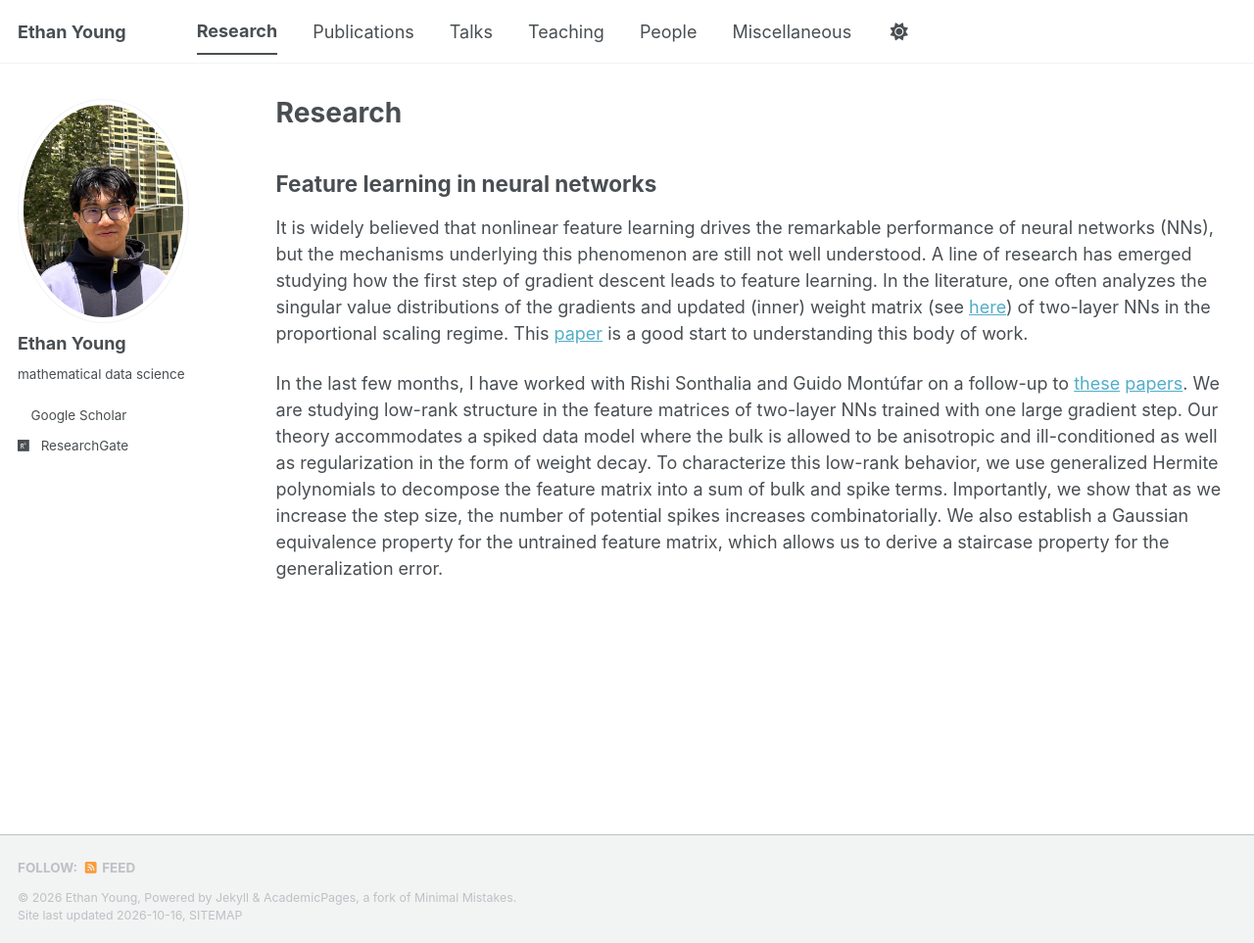
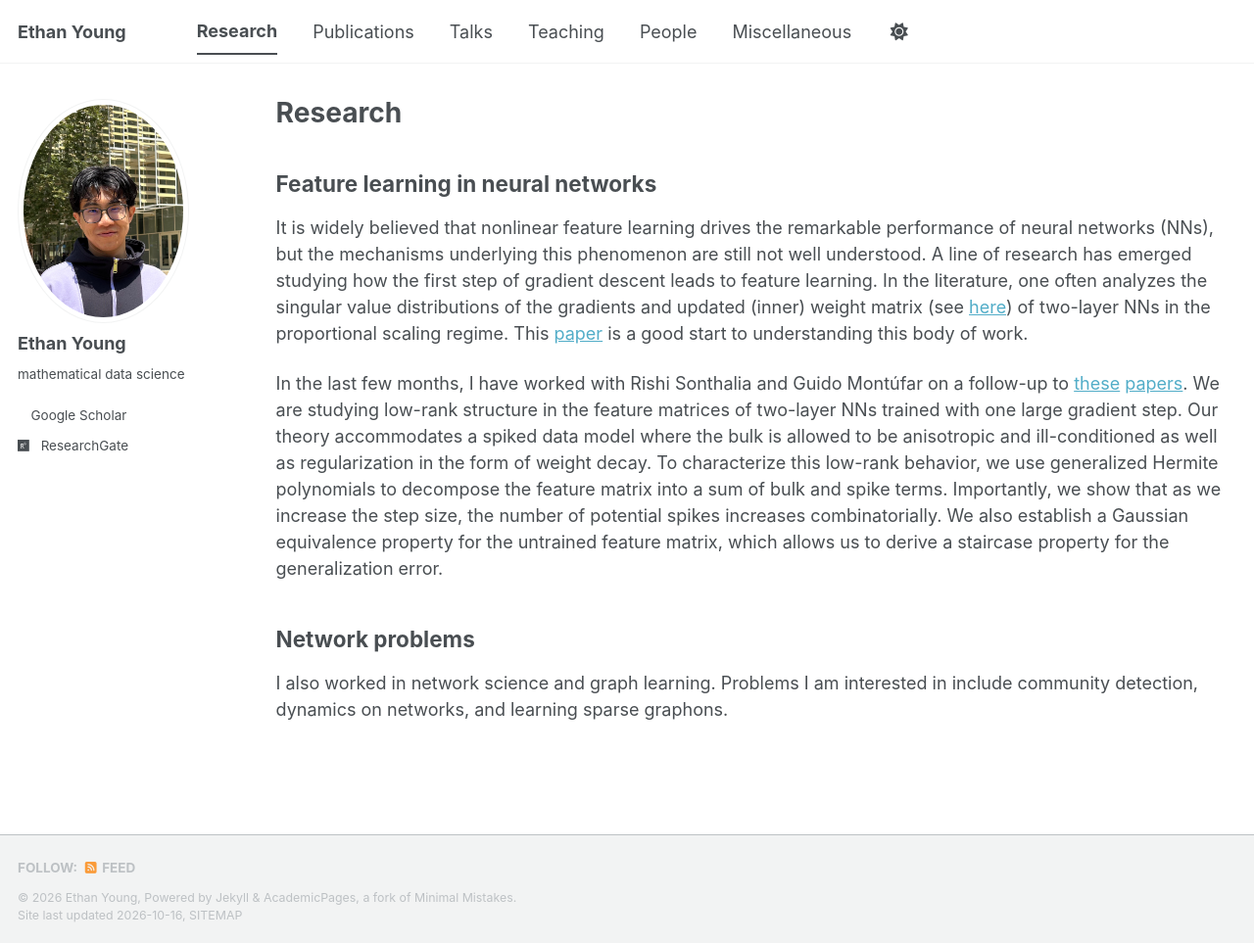
Before and after one commit to ethanjyoung/ethanjyoung.github.io, a Jekyll site: the page built from _pages/research.md, in a window 1280 px wide and 963 px high. Shown: the whole window at 98% size. Built offline with Jekyll 4.4.1, drawn with Linux system fonts in a browser that asks for light colours; a style sheet for code colours, icons or effects is not loaded.

Commit message:
Update research.md

```diff
--- a/_pages/research.md
+++ b/_pages/research.md
@@ -9,3 +9,6 @@ author_profile: true
 It is widely believed that nonlinear feature learning drives the remarkable performance of neural networks (NNs), but the mechanisms underlying this phenomenon are still not well understood. A line of research has emerged studying how the first step of gradient descent leads to feature learning. In the literature, one often analyzes the singular value distributions of the gradients and updated (inner) weight matrix (see [here](https://arxiv.org/abs/2011.14522)) of two-layer NNs in the proportional scaling regime. This [paper](https://arxiv.org/abs/2205.01445) is a good start to understanding this body of work.
 
 In the last few months, I have worked with Rishi Sonthalia and Guido Montúfar on a follow-up to [these](https://arxiv.org/abs/2310.07891) [papers](https://arxiv.org/abs/2510.01303). We are studying low-rank structure in the feature matrices of two-layer NNs trained with one large gradient step. Our theory accommodates a spiked data model where the bulk is allowed to be anisotropic and ill-conditioned as well as regularization in the form of weight decay. To characterize this low-rank behavior, we use generalized Hermite polynomials to decompose the feature matrix into a sum of bulk and spike terms. Importantly, we show that as we increase the step size, the number of potential spikes increases combinatorially. We also establish a Gaussian equivalence property for the untrained feature matrix, which allows us to derive a staircase property for the generalization error.
+
+## Network problems
+I also worked in network science and graph learning. Problems I am interested in include community detection, dynamics on networks, and learning sparse graphons.
```
